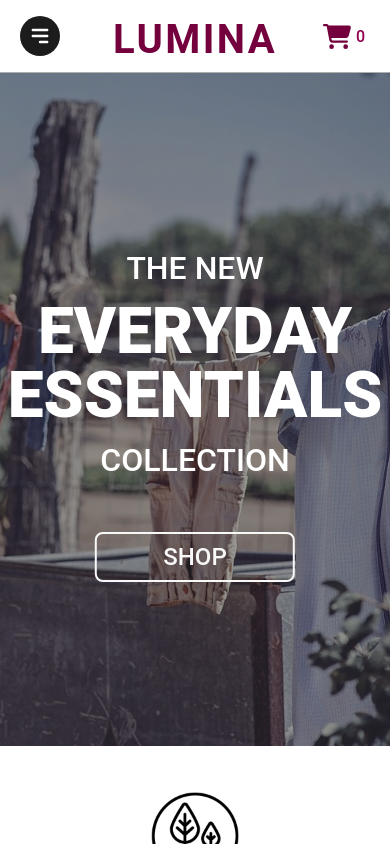
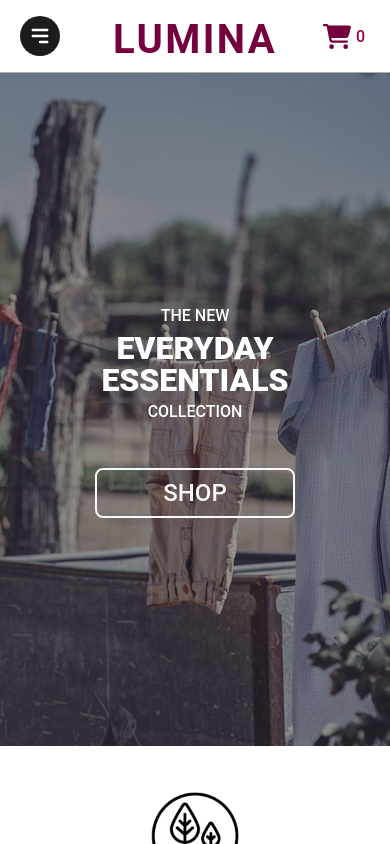
Before and after one commit to kristenmazza/shopping-cart, a React (Vite) app: page / in a window 390 px wide. Built offline with nearby package versions, Linux system fonts and the light colour scheme.

Commit message:
Adjust home font size on mobile

```diff
--- a/src/components/Home.module.css
+++ b/src/components/Home.module.css
@@ -110,4 +110,11 @@ main {
         gap: 40px;
     }
 
+    .title {
+        font-size: 2rem;
+    }
+
+    .titleSup {
+        font-size: 1rem;
+    }
 }
```
